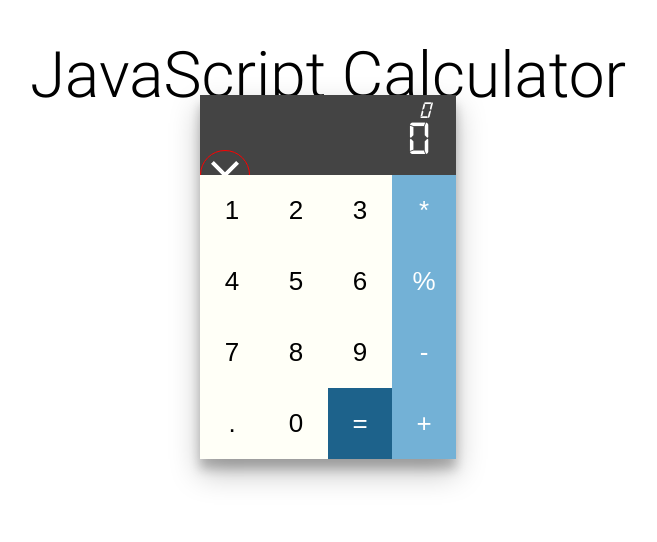
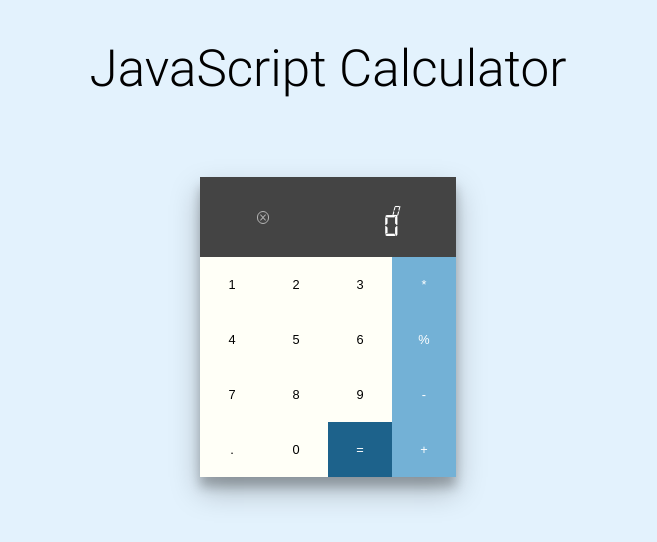
Before and after one commit to 60noy/Calculator, a React app: page / in a window 1280 px wide. Shown: the top 542 px of the page, without its empty margins (312-969 px from the left). Built offline with nearby package versions, Linux system fonts and the light colour scheme.

Commit message:
added responsiveness

```diff
--- a/src/components/BasicButton/BasicButton.css
+++ b/src/components/BasicButton/BasicButton.css
@@ -1,6 +1,6 @@
 /* normal styles for default button*/
 .normal{
-  font-size: 26px;
+  font-size: 1vw;
   border: none;
   padding:20px;
   margin: 1;
--- a/src/components/Calculator/Calculator.css
+++ b/src/components/Calculator/Calculator.css
@@ -11,3 +11,9 @@
   transform: translate(-50%, -50%);
   box-shadow: 0 14px 28px rgba(0,0,0,0.25), 0 10px 10px rgba(0,0,0,0.22);
 }
+
+@media screen and (max-width: 1280px) {
+  .container{
+  margin-top:15%;
+}
+}
--- a/src/components/Display/Display.css
+++ b/src/components/Display/Display.css
@@ -12,36 +12,32 @@
   text-align: right;
   color: #fff;
   height: 10vh;
-
-  /*display: flex;
-  justify-content: space-between;
-  flex-direction: row-reverse;*/
-}
-.default-margins{
-  margin-right: 10%;
-  margin-top: 2%;
-  margin-bottom: 2%;
+  display: flex;
+  flex-direction: row-reverse;
+  justify-content: space-around;
 }
 .text{
-  /*display: flex;
-  flex-direction: column;*/
+  align-self: center;
 }
 .exercise{
-  composes: default-margins;
-  font-size: 1.5em;
+  font-size: 1.2vw;
   font-style: italic;
 }
 .current{
-  composes: default-margins;
-  font-size: 3em;
-
+  font-size: 2.5vw;
 }
 .icon{
-  text-align: left;
   border-radius: 50%;
-  float: left;
-  border: 1px solid red;
+  border: 1px solid white;
   align-self: center;
-  box-sizing: border-box; /* <- added this */
-
+  width: 4%;
+  cursor: pointer;
+  opacity: 0.6;
+  transition: 2s;
 }
+.icon:hover{
+  opacity: 1;
+}
+.icon-hidden{
+  display: none;
+}
--- a/src/components/Display/Display.js
+++ b/src/components/Display/Display.js
@@ -14,10 +14,7 @@ import deleteIcon from '../../../public/images/ic_clear.svg';
         {props.answer}
       </div>
       </div>
-      {/* <div className={styles.icon} > */}
-      <img src={deleteIcon} className={styles.icon} onClick={() => props.onCleanButton()}/>
-    {/* </div> */}
-
+      <img src={deleteIcon} className={props.exercise !== 0 ? styles.icon : styles.icon-hidden} onClick={() => props.onCleanButton()}/>
     </div>
 );
 }
--- a/src/components/Main/Main.css
+++ b/src/components/Main/Main.css
@@ -9,7 +9,7 @@ font-style: normal;
   padding: 0;
 }
 .title{
-  font-size: 4em;
+  font-size: 4vw;
   font-family: 'Roboto-Light', sans-serif;
   text-align: center;
   margin-bottom: 3%;
--- a/src/index.css
+++ b/src/index.css
@@ -1,4 +1,5 @@
 body {
   margin: 0 auto;
   padding: 0;
+  background-color: #E3F2FD;
 }
```
